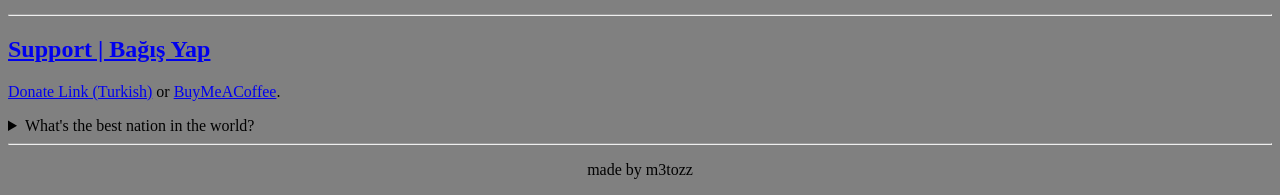
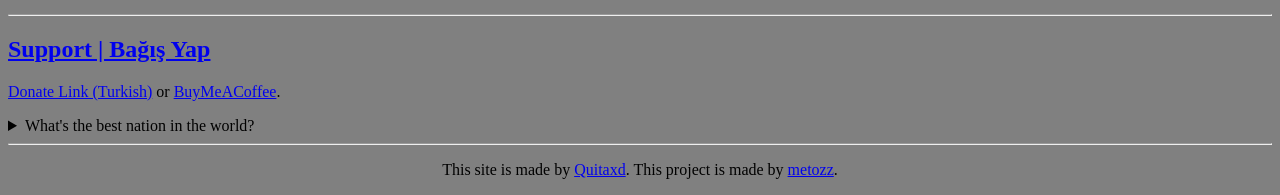
Before and after one commit to m3tozz/NeoCat, a plain HTML site: page index.html in a window 1280 px wide. Shown: the part 2369-2564 px from the top of the page. Drawn offline with Linux system fonts and the light colour scheme.

Commit message:
Update index.html

```diff
--- a/index.html
+++ b/index.html
@@ -17,7 +17,7 @@
 <body>
     <h1 id="neocat-neofetch-theme-pack"><img src="https://github.com/m3tozz/NeoCat/assets/79897762/c0b5e215-5db6-4e2d-9932-e72039e9a41e" hspace="10" width="37"  align="left"/><p><center>NeoCat NeoFetch Theme Pack.</center></p></h1>
     <p align="center"><img src="https://img.shields.io/badge/Version-1.2.6-blue.svg?" alt="r10" hspace="10"  align="right" />⮩<a href="https://www.pling.com/p/2034925/">Pling.com</a>|<a href="https://www.buymeacoffee.com/m3tozz/">Buymeacoffee.com</a>|<a href="https://www.instagram.com/metinzuhree/">Instagram.com</a>
-    <img src="https://github.com/m3tozz/NeoCat/assets/79897762/dd5c73f0-fd14-4699-a94f-638b091291d1" alt="neocat"></p><br>
+    <img src="https://images.pling.com/img/00/00/71/66/36/2034925/neofetch-theme-pack.png" alt="neocat"></p><br>
     <hr>
     <h2 id="install-automatic"><a href="https://www.instagram.com/metinzuhree/"><img src="https://img.shields.io/badge/metinzuhree-grey?&logo=instagram" alt="r10" hspace="10"  align="right" /></a>What is NeoCat? <br>
     NeoCat contains its own neofetch configurations and uploads the selected configuration to your system!</p>
@@ -205,6 +205,7 @@
     </details>
 
     <hr>
-    <p align="center">made by m3tozz
+    <p align="center">This site is made by <a href=https://quitaxd.github.io>Quitaxd</a>.
+This project is made by <a href=https://github.com/m3tozz>metozz</a>.</p>
 </body>
 </html>
```
